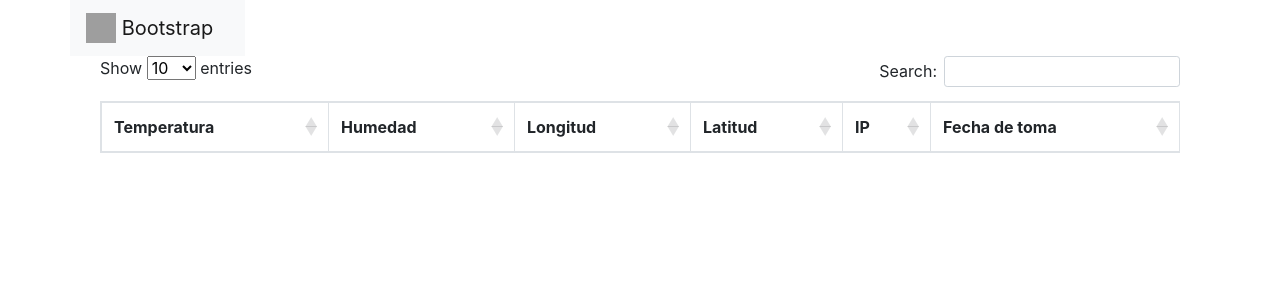
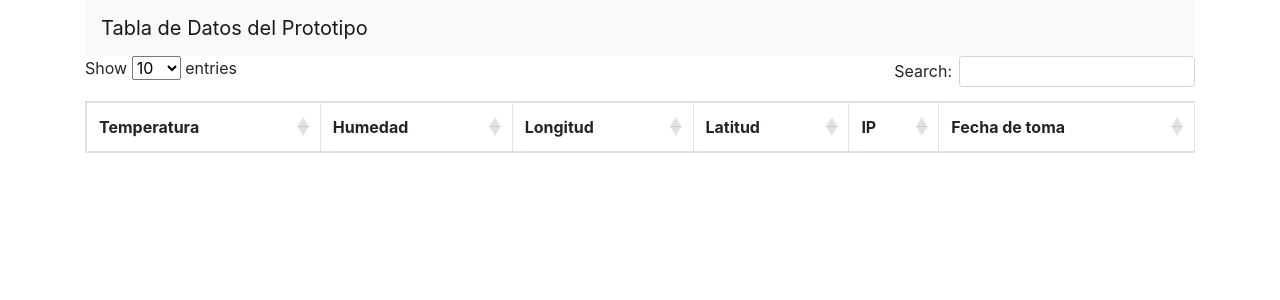
Before and after one commit to CarlosMH95/Prototype_Car_Data, a Django app: page /cardata/dashboard/ in a window 1280 px wide. Shown: the top 300 px of the page. Run offline with Django 3.2, Linux system fonts and the light colour scheme; data that the repository does not hold is empty; some libraries are stand-ins or nearby versions; grey boxes are pictures that could not be loaded.

Commit message:
Cambios en template dashboard

```diff
--- a/car_data/car/templates/car/index.html
+++ b/car_data/car/templates/car/index.html
@@ -7,16 +7,17 @@
   <link rel="stylesheet" href="//cdn.datatables.net/1.10.16/css/dataTables.bootstrap4.min.css">
 </head>
 <body>
-    <div class="container">
-        <div class="row">
-    <nav class="navbar navbar-light bg-light">
-        <a class="navbar-brand" href="#">
-          <img src="/docs/4.0/assets/brand/bootstrap-solid.svg" width="30" height="30" class="d-inline-block align-top" alt="">
-          Bootstrap
-        </a>
-      </nav>
+  <div class="container">
+    <div class="row">
+      <div class="col-sm-12">
+        <nav class="navbar navbar-expand-lg navbar-light bg-light">
+          <a class="navbar-brand" href="#">
+            Tabla de Datos del Prototipo
+          </a>
+        </nav>
       </div>
-      </nav>
+    </div>
+  </div>
   <div class="container">
     <div class="row">
       <div class="col-sm-12">
@@ -51,11 +52,12 @@
                   {"data": "latitude"},
                   {"data": "image_ip"},
                   {"data": "created"},
-              ]
+              ],
+              "order" :[[5, 'desc']]
           });
           setInterval( function () {
             table.ajax.reload();
-        }, 30000 )
+        }, 5000 )
       });
   </script>
 </body>
```
